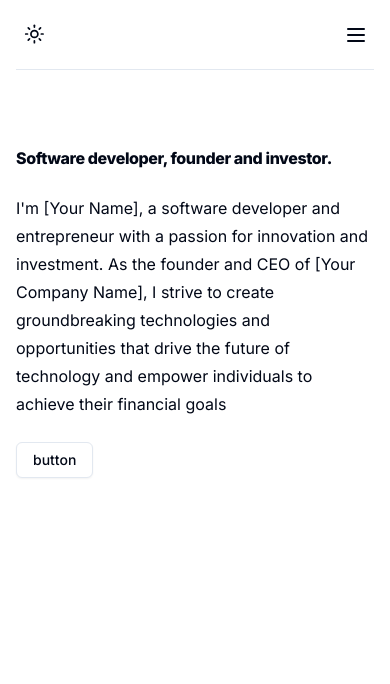
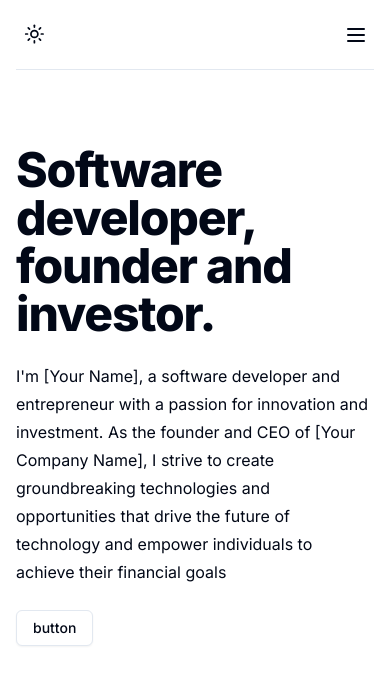
Before and after one commit to piotrszubert/nextjs-dev-portfolio, a Next.js app: page / in a window 390 px wide. Shown: the top 684 px of the page. Built offline with nearby package versions, Linux system fonts and the light colour scheme.

Commit message:
heading font size

```diff
--- a/components/pageHero.tsx
+++ b/components/pageHero.tsx
@@ -10,7 +10,7 @@ export default function PageHero({ heading = 'Default heading', subheading = 'De
   return (
     <>
       <div className="py-16">
-        <h1 className='font-extrabold tracking-tight lg:text-5xl'>{heading}</h1>
+        <h1 className='font-extrabold tracking-tight text-5xl'>{heading}</h1>
         <p className='leading-7 mt-6'>{subheading}</p>
         {children && (
           <div className='mt-6'>
```
